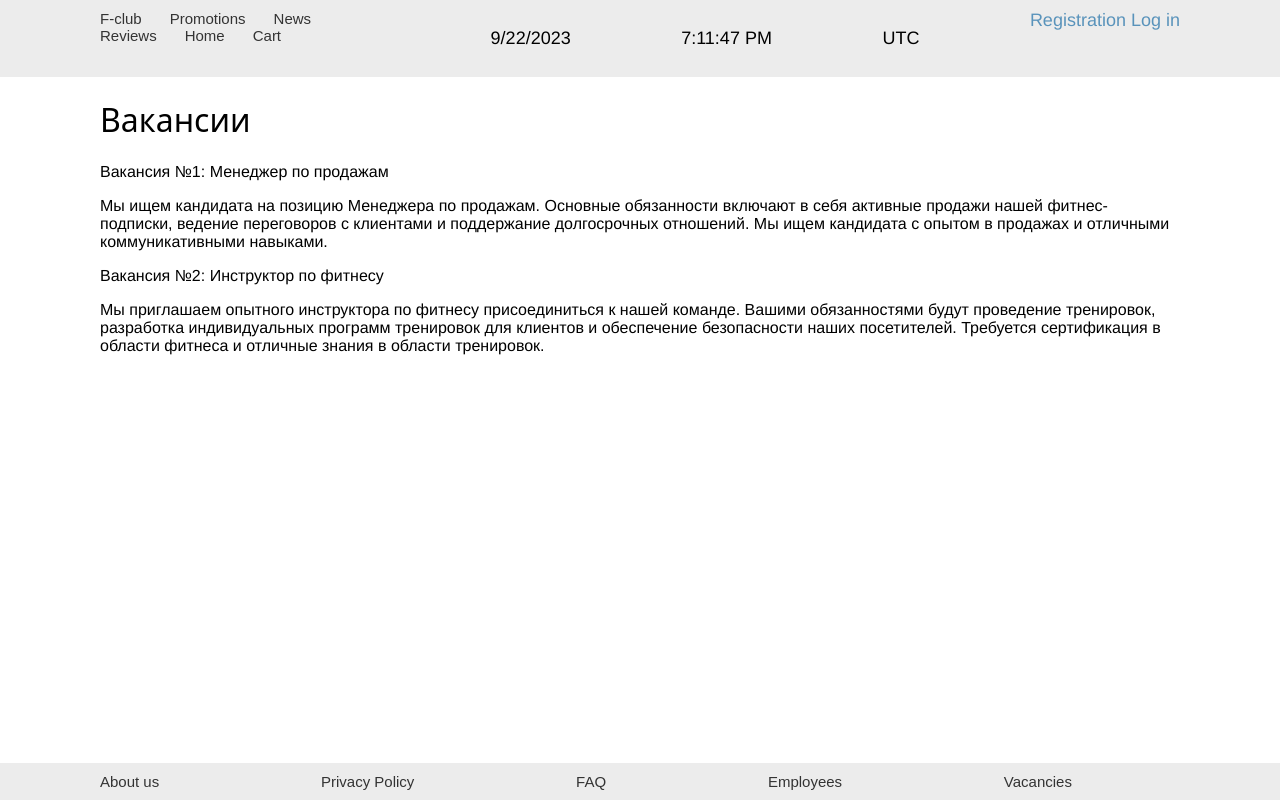
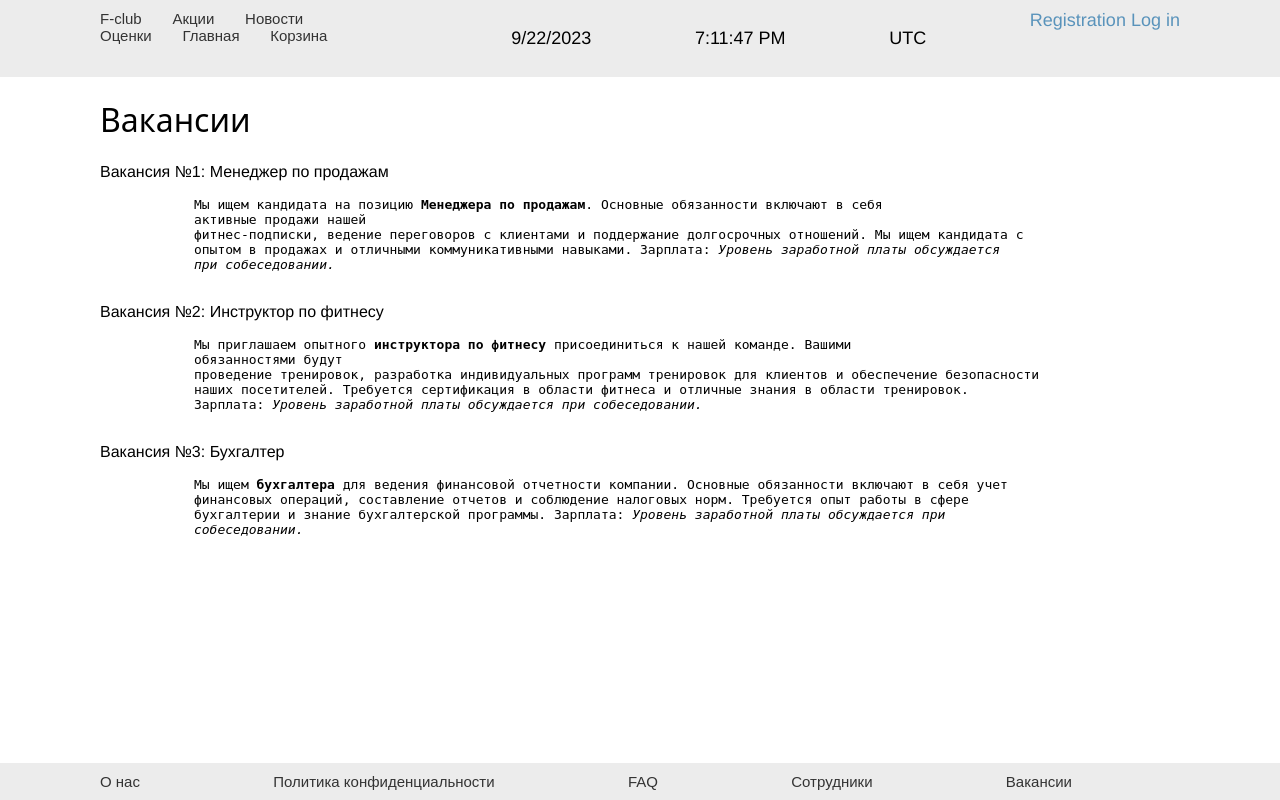
Before and after one commit to SergeyBrykulskii/MDTweb, a Django app: page /vacancies/ in a window 1280 px wide. Run offline with Django 4.2, Linux system fonts and the light colour scheme.

Commit message:
О сотрудниках

```diff
--- a/FitnessClub/fitnessclub_core/templates/base.html
+++ b/FitnessClub/fitnessclub_core/templates/base.html
@@ -9,7 +9,7 @@
     <meta name="keywords"
         content="F-club, спортивный клуб, абонементы, фитнес, спортзалы, тренировки, инструкторы, тренажерные залы, спорт, тренажерки">
     <meta name="viewport" content="width=device-width, initial-scale=1.0">
-    <title>{% block title %}Home{% endblock %}</title>
+    <title>{% block title %}Главная{% endblock %}</title>
     <link href="{% static 'css/styles.css' %}" rel="stylesheet">
     <link rel="shortcut icon" href="{% static 'images/logo.ico' %}" type="image/x-icon">
 </head>
@@ -19,11 +19,11 @@
         <nav class="menu">
             <!-- Пока поделил между хедером и футером -->
             <a href="/fclub" class="logo">F-club</a>
-            <a href="/promotions" class="logo">Promotions</a>
-            <a href="/news_list" class="logo">News</a>
-            <a href="/review_list" class="logo">Reviews</a>
-            <a href="/" class="logo">Home</a>
-            <a href="/cart" class="logo">Cart</a>
+            <a href="/promotions" class="logo">Акции</a>
+            <a href="/news_list" class="logo">Новости</a>
+            <a href="/review_list" class="logo">Оценки</a>
+            <a href="/" class="logo">Главная</a>
+            <a href="/cart" class="logo">Корзина</a>
         </nav>
         <p><span id="date"></span></p>
         <p><span id="time"></span></p>
@@ -55,11 +55,11 @@
         </div>
     </main>
     <footer>
-        <a href="/about_us" class="logo">About us</a>
-        <a href="/privacy_policy" class="logo">Privacy Policy</a>
+        <a href="/about_us" class="logo">О нас</a>
+        <a href="/privacy_policy" class="logo">Политика конфиденциальности</a>
         <a href="/faq" class="logo">FAQ</a>
-        <a href="/employees" class="logo">Employees</a>
-        <a href="/vacancies" class="logo">Vacancies</a>
+        <a href="/employees" class="logo">Сотрудники</a>
+        <a href="/vacancies" class="logo">Вакансии</a>
     </footer>
 </body>
 
--- a/FitnessClub/fitnessclub_core/templates/fitnessclub_core/about_us.html
+++ b/FitnessClub/fitnessclub_core/templates/fitnessclub_core/about_us.html
@@ -2,7 +2,7 @@
 {% load static %}
 
 {% block title %}
-About us
+О компании
 {% endblock %}
 
 {% block content %}
--- a/FitnessClub/fitnessclub_core/templates/fitnessclub_core/employee_list.html
+++ b/FitnessClub/fitnessclub_core/templates/fitnessclub_core/employee_list.html
@@ -2,7 +2,7 @@
 {% load static %}
 
 {% block title %}
-Employees
+Наши сотрудники
 {% endblock %}
 
 {% block content %}
--- a/FitnessClub/fitnessclub_core/templates/fitnessclub_core/news_list.html
+++ b/FitnessClub/fitnessclub_core/templates/fitnessclub_core/news_list.html
@@ -2,7 +2,7 @@
 {% load static %}
 
 {% block title %}
-News
+Новости
 {% endblock %}
 {% block content %}
 <h1>Новости</h1>
--- a/FitnessClub/fitnessclub_core/templates/fitnessclub_core/privacy_policy.html
+++ b/FitnessClub/fitnessclub_core/templates/fitnessclub_core/privacy_policy.html
@@ -2,7 +2,7 @@
 {% load static %}
 
 {% block title %}
-Privacy Policy
+Политика конфиденциальности
 {% endblock %}
 {% block content %}
 <h1>Политика конфиденциальности</h1>
--- a/FitnessClub/fitnessclub_core/templates/fitnessclub_core/promotions.html
+++ b/FitnessClub/fitnessclub_core/templates/fitnessclub_core/promotions.html
@@ -2,7 +2,7 @@
 {% load static %}
 
 {% block title %}
-Promotions
+Промокоды и купоны
 {% endblock %}
 
 {% block content %}
--- a/FitnessClub/fitnessclub_core/templates/fitnessclub_core/vacancies.html
+++ b/FitnessClub/fitnessclub_core/templates/fitnessclub_core/vacancies.html
@@ -2,27 +2,43 @@
 {% load static %}
 
 {% block title %}
-<title>Вакансии</title>
+Вакансии
 {% endblock %}
 
 {% block content %}
 <h1>Вакансии</h1>
 
+<section>
     <div class="vacancy">
         <p class="vacancy-title">Вакансия №1: Менеджер по продажам</p>
-    <p class="vacancy-description">
-        Мы ищем кандидата на позицию Менеджера по продажам. Основные обязанности включают в себя активные продажи нашей
+        <pre class="vacancy-description">
+            Мы ищем кандидата на позицию <strong>Менеджера по продажам</strong>. Основные обязанности включают в себя
+            активные продажи нашей
             фитнес-подписки, ведение переговоров с клиентами и поддержание долгосрочных отношений. Мы ищем кандидата с
-        опытом в продажах и отличными коммуникативными навыками.
-    </p>
+            опытом в продажах и отличными коммуникативными навыками. Зарплата: <em>Уровень заработной платы обсуждается
+            при собеседовании.</em>
+        </pre>
     </div>
 
     <div class="vacancy">
         <p class="vacancy-title">Вакансия №2: Инструктор по фитнесу</p>
-    <p class="vacancy-description">
-        Мы приглашаем опытного инструктора по фитнесу присоединиться к нашей команде. Вашими обязанностями будут
+        <pre class="vacancy-description">
+            Мы приглашаем опытного <strong>инструктора по фитнесу</strong> присоединиться к нашей команде. Вашими
+            обязанностями будут
             проведение тренировок, разработка индивидуальных программ тренировок для клиентов и обеспечение безопасности
             наших посетителей. Требуется сертификация в области фитнеса и отличные знания в области тренировок.
-    </p>
+            Зарплата: <em>Уровень заработной платы обсуждается при собеседовании.</em>
+        </pre>
     </div>
+
+    <div class="vacancy">
+        <p class="vacancy-title">Вакансия №3: Бухгалтер</p>
+        <pre class="vacancy-description">
+            Мы ищем <strong>бухгалтера</strong> для ведения финансовой отчетности компании. Основные обязанности включают в себя учет
+            финансовых операций, составление отчетов и соблюдение налоговых норм. Требуется опыт работы в сфере
+            бухгалтерии и знание бухгалтерской программы. Зарплата: <em>Уровень заработной платы обсуждается при
+            собеседовании.</em>
+        </pre>
+    </div>
+</section>
 {% endblock %}
```
Also changed, not shown: FitnessClub/static/images/Emploee1.png (added), FitnessClub/static/images/Emploee2.png (added), FitnessClub/static/images/Emploee3.png (added). Lines whose indentation alone changed are shown as unchanged.
